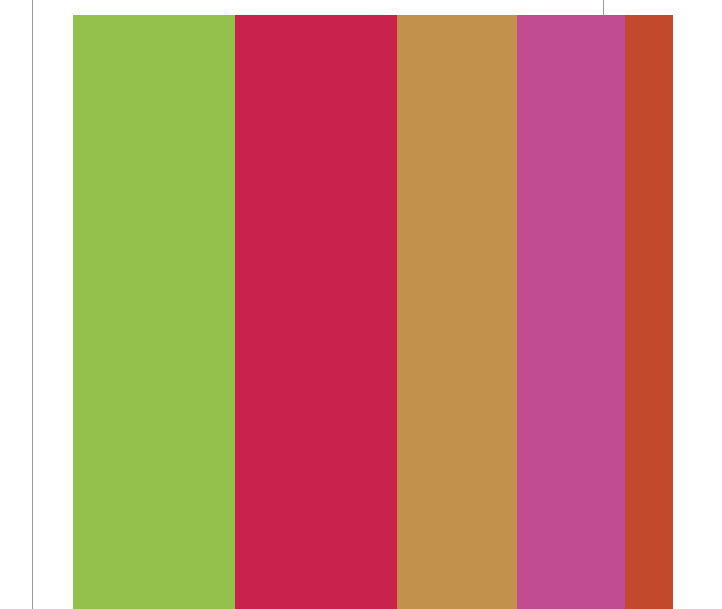
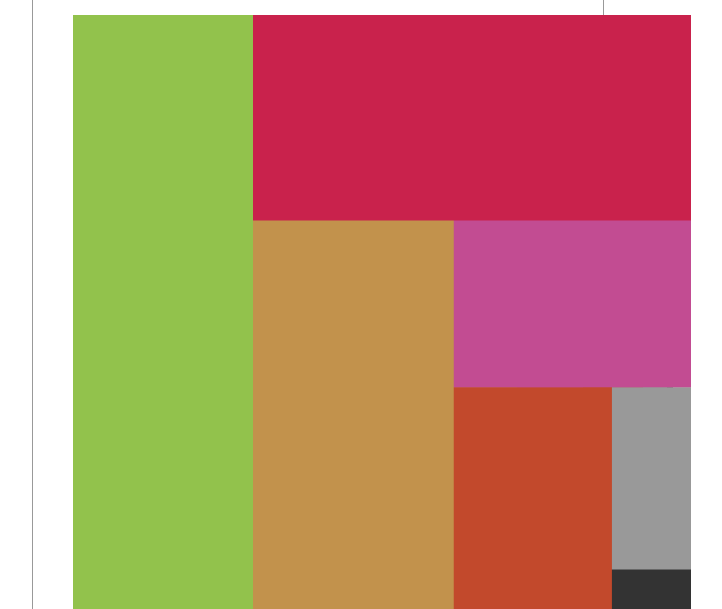
Before and after one commit to systementropy/yearEnder, a plain HTML site: page heat.html in a window 1280 px wide. Shown: the part 142-751 px from the top of the page, without its empty margins (322-1044 px from the left). Drawn offline with Linux system fonts and the light colour scheme; files whose address does not match are found by name; a web font is replaced by a local one.

Commit message:
heat map

```diff
--- a/heat.html
+++ b/heat.html
@@ -106,12 +106,16 @@
         }
         #labels{
             position: absolute;
-            bottom: 0;
+            bottom: -2px;
+            left: 18px;
             display: block;
+            opacity: 1;
+            margin: 2px auto;
         }
         #canvas{
             display: block;
             margin: auto;
+            opacity: 1;
         }
     </style>
 </head>
@@ -143,22 +147,22 @@
     <script src="./jquery.js"></script>
     <script>
         $(document).ready(function(){
-            var canvas = document.getElementById("canvas");
-            var canHgt = 600;
-            var canWid = 600;
+            let canvas = document.getElementById("canvas");
+            let canHgt = 600;
+            let canWid = 600;
             canvas.style.height = canHgt+'px';
             canvas.style.width = canWid+'px';
             canvas.height = canHgt*2;
             canvas.width = canWid*2;
-            var ctx = canvas.getContext("2d");
+            let ctx = canvas.getContext("2d");
             ctx.scale(2,2);
 
-            var canvas2 = document.getElementById("labels");
+            let canvas2 = document.getElementById("labels");
             canvas2.style.height = canHgt+'px';
             canvas2.style.width = canWid+'px';
             canvas2.height = canHgt*2;
             canvas2.width = canWid*2;
-            var ctx2 = canvas2.getContext("2d");
+            let ctx2 = canvas2.getContext("2d");
             ctx2.scale(2,2);
 
             function Bar(arrayIndex, percentageValue, color, displacement, text){
@@ -188,21 +192,76 @@
                 }
                 this.update();
             }
-            var slideIndex;
-            var counter = 0;
-            var barArray = []
+
+            function Bar2(arrayIndex, percentageValue, color, displacement, text,x,y,width,height,direction){
+                this.arrayIndex = arrayIndex;
+                this.percentageValue = percentageValue;
+                this.color = color;
+                this.displacement = displacement;
+                this.text = text;
+                this.width = 0;
+                this.height = 0;
+                this.dWidth = (this.percentageValue*canWid)/(100*100);
+                this.maxWidth = (this.percentageValue/100)*canWid;
+                this.x = x*canWid/100;
+                this.y = y*canHgt/100;
+                this.widthM = width*canWid/100;
+                this.heightM = height*canHgt/100;
+                this.direction = direction;
+                if(this.direction){
+                    this.height = this.heightM;
+                    this.dWidth = (this.widthM*canWid)/(100*100*4);
+                }else{
+                    this.width = this.widthM;
+                    this.dHeight = (this.heightM*canHgt)/(100*100*4);
+                }
+                // this.dWidth = (this.widthM*canWid)/(100*100*10);
+                // this.maxWidth = (this.percentageValue/100)*canWid;
+                // console.log(this);
+
+                this.draw = function(){
+
+                    ctx2.beginPath();
+                    ctx2.moveTo(this.x,this.y);
+                    ctx2.rect(this.x,this.y,this.width,this.height);
+                    ctx2.fill();
+                    ctx2.closePath();
+
+                }
+                this.update = function(){
+                    if(this.direction && this.width<this.widthM){
+                        this.width += this.dWidth;
+                    }else if(!this.direction && this.height<this.heightM){
+                        this.height += this.dHeight;
+                    }
+                    ctx2.fillStyle = this.color;
+                    this.draw();
+                }
+                this.update();
+            }
+            let slideIndex;
+            let counter = 0;
+            let barArray = [];
+            let bar2Array = [];
+            let verticalDisplacement = 0;
+            let horizontalDisplacement = 0;
             function init(index) {
                 slideIndex = index;
                 counter = 1;
                 barArray = [];
-                var colorArray = ['#92C24C','#C9224C','#C2924C','#C24C92','#C2492C'];
-                var total = 0;
-                var pieData = [
+                let colorArray = ['#92C24C','#C9224C','#C2924C','#C24C92','#C2492C',"#999","#333"];
+                let total = 0;
+                let areaLeft = 100;
+                let hLeft = 100;
+                let vLeft = 100;
+                let pieData = [
                     ['ischaemic heart disease',27,'Coronary Disease'],
-                    ['pneumonia',27,'Pneumonia'],
-                    ['chronic obstructive pulmonary disease',20,'COPD'],
-                    ['stroke',18,'Stroke'],
-                    ['lung cancer',8,'Lung Cancer'],
+                    ['pneumonia',25,'Pneumonia'],
+                    ['chronic obstructive pulmonary disease',22,'COPD'],
+                    ['stroke',11,'Stroke'],
+                    ['lol',10,'lol'],
+                    ['lung cancer',4,'Lung Cancer'],
+                    ['lung cancer',1,'Lung Cancer'],
                 ]
                 for (let i = 0; i < pieData.length; i++) {
                     const element = pieData[i];
@@ -211,10 +270,48 @@
                         (total/100),
                         element[2]
                     ));
-                    pieData[i].push((element[1]*100)/(100-total));
+                    let areaProportional
+                    let x
+                    let y
+                    let width
+                    let height
+                    if(i%2==0){
+
+                        console.log("move horizontally");
+                        areaProportional = (element[1]*100)/(100-total);
+                        x = 100-hLeft;
+                        y = 100-vLeft;
+                        height = vLeft;
+                        width = (element[1]*100)/vLeft;
+
+                        console.log("x","y","width","height","area");
+                        console.log(x,y,width,height,Math.floor(width*height/100),element[1]);
+
+                        hLeft -= width
+
+                    }else{
+                        console.log("move vertically");
+                        areaProportional = (element[1]*100)/(100-total);
+                        x = 100-hLeft;
+                        y = 100-vLeft;
+                        width = hLeft;
+                        height = (element[1]*100)/hLeft;
+                        console.log("x","y","width","height","area");
+                        console.log(x,y,width,height,Math.floor(width*height/100),element[1]);
+
+                        vLeft -= height
+                    }
+                    bar2Array.push(new Bar2(
+                        i, element[1], colorArray[i],
+                        (total/100),
+                        element[2],
+                        x,y,width,height,
+                        i%2
+                    ));
                     total = total + element[1]
                 }
-                console.log(pieData)
+
+                // console.log(pieData)
                 animate();
             }
             setTimeout(function () {
@@ -223,9 +320,9 @@
             function animate() {
                 ctx.clearRect(0,0,canWid, canHgt);
                 ctx2.clearRect(0,0,canWid, canHgt);
-                for (let i = 0; i < barArray.length; i++) {
+                for (let i = 0; i < bar2Array.length; i++) {
                     barArray[i].update();
-
+                    bar2Array[i].update();
                 }
                 requestAnimationFrame(animate);
             }
```
